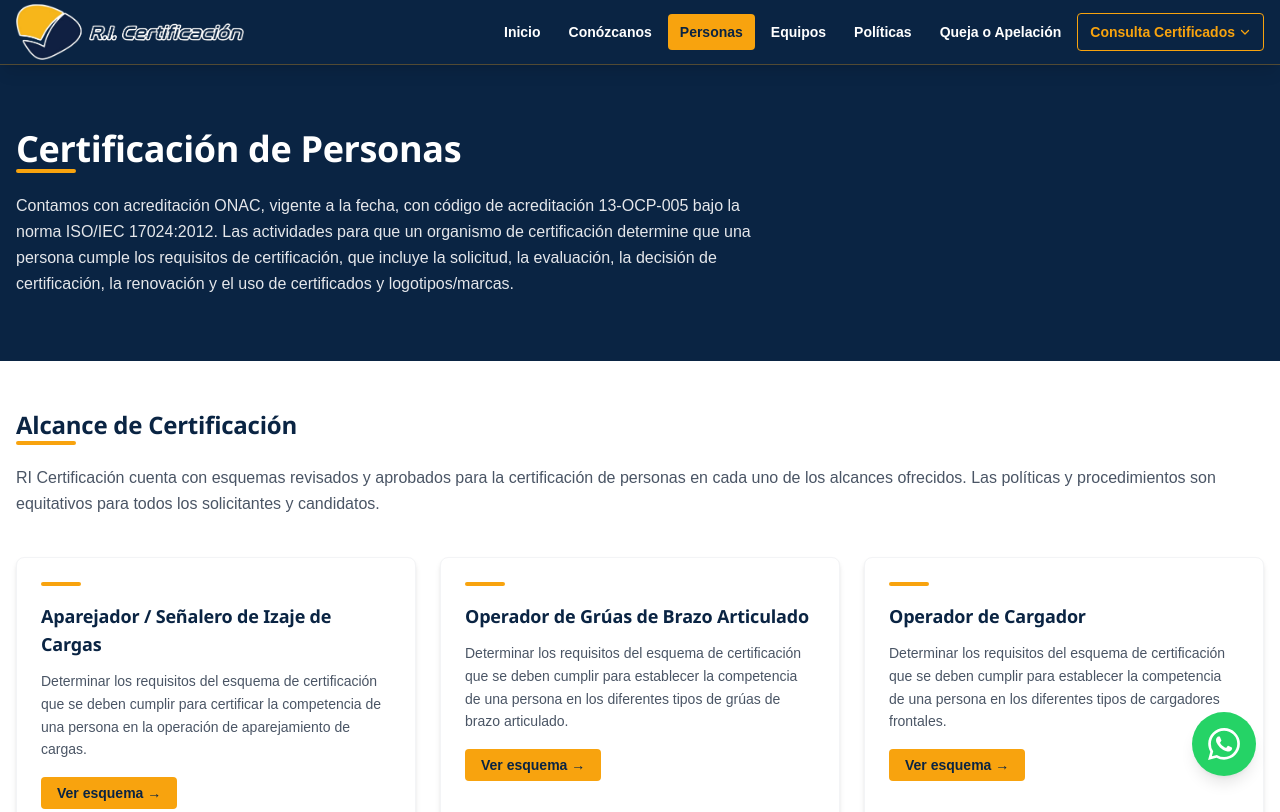
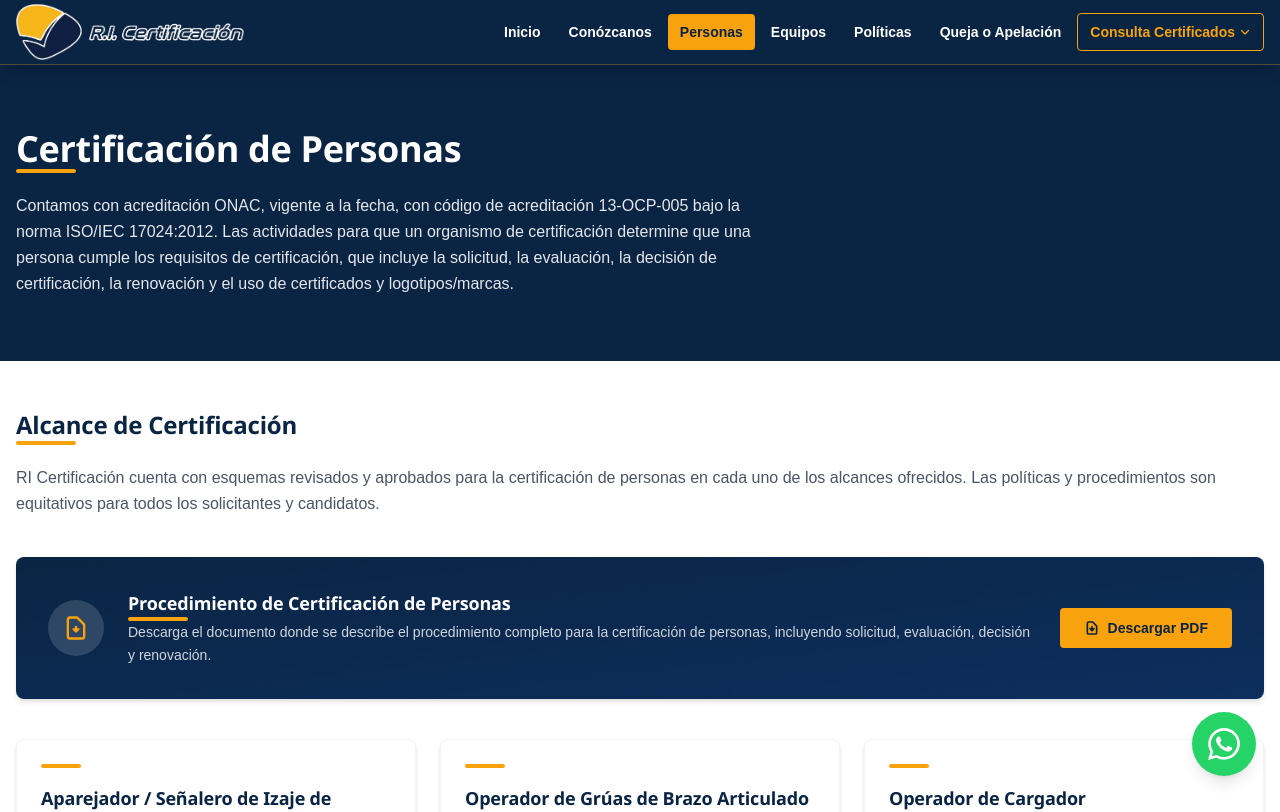
Before and after one commit to CamiloInDev/CertificacionR.I, a React (Vite) app in the folder frontend/: page /personas in a window 1280 px wide. Shown: the top 812 px of the page. Built offline with nearby package versions, Linux system fonts and the light colour scheme.

Commit message:
feat: favicon 192x192, PDF procedimiento en Personas, ruta corregida en Politicas

```diff
--- a/frontend/index.html
+++ b/frontend/index.html
@@ -2,7 +2,8 @@
 <html lang="es">
   <head>
     <meta charset="UTF-8" />
-    <link rel="icon" type="image/png" href="/favicon.png" />
+    <link rel="icon" type="image/png" sizes="512x512" href="/favicon.png" />
+    <link rel="apple-touch-icon" sizes="512x512" href="/favicon.png" />
     <meta name="viewport" content="width=device-width, initial-scale=1.0" />
     <link rel="preconnect" href="https://fonts.googleapis.com" />
     <link rel="preconnect" href="https://fonts.gstatic.com" crossorigin />
--- a/frontend/src/pages/Personas.tsx
+++ b/frontend/src/pages/Personas.tsx
@@ -25,6 +25,33 @@ export default function Personas() {
             uno de los alcances ofrecidos. Las políticas y procedimientos son equitativos para todos los
             solicitantes y candidatos.
           </p>
+        </div>
+
+        <div className="bg-gradient-to-br from-primary to-[#0d2f5e] text-white rounded-lg shadow-md p-6 md:p-8 mb-10 flex flex-col md:flex-row items-start md:items-center gap-4 md:gap-6">
+          <div className="hidden md:flex items-center justify-center w-14 h-14 bg-white/15 rounded-full shrink-0">
+            <svg className="w-7 h-7 text-secondary" fill="none" stroke="currentColor" viewBox="0 0 24 24">
+              <path strokeLinecap="round" strokeLinejoin="round" strokeWidth={2} d="M7 21h10a2 2 0 002-2V9.414a1 1 0 00-.293-.707l-5.414-5.414A1 1 0 0012.586 3H7a2 2 0 00-2 2v14a2 2 0 002 2z" />
+              <path strokeLinecap="round" strokeLinejoin="round" strokeWidth={2} d="M12 11v4m0 0l-2-2m2 2l2-2" />
+            </svg>
+          </div>
+          <div className="flex-1">
+            <h3 className="text-lg font-bold safety-stripe">Procedimiento de Certificación de Personas</h3>
+            <p className="text-gray-300 text-sm mt-1 leading-relaxed">
+              Descarga el documento donde se describe el procedimiento completo para la certificación de personas,
+              incluyendo solicitud, evaluación, decisión y renovación.
+            </p>
+          </div>
+          <a
+            href="/static/brochures/CP-PR-011-Certificacion-de-personas-V.16.pdf"
+            target="_blank"
+            rel="noopener noreferrer"
+            className="inline-flex items-center gap-2 bg-secondary text-primary font-bold px-6 py-2.5 rounded hover:bg-secondary-light transition-colors text-sm shrink-0"
+          >
+            <svg className="w-4 h-4" fill="none" stroke="currentColor" viewBox="0 0 24 24">
+              <path strokeLinecap="round" strokeLinejoin="round" strokeWidth={2.5} d="M12 10v6m0 0l-3-3m3 3l3-3m2 8H7a2 2 0 01-2-2V5a2 2 0 012-2h5.586a1 1 0 01.707.293l5.414 5.414a1 1 0 01.293.707V19a2 2 0 01-2 2z" />
+            </svg>
+            Descargar PDF
+          </a>
         </div>
 
         <div className="grid md:grid-cols-2 lg:grid-cols-3 gap-6">
--- a/frontend/src/pages/Politicas.tsx
+++ b/frontend/src/pages/Politicas.tsx
@@ -401,7 +401,7 @@ export default function Politicas() {
             bajo la norma ISO/IEC 17024.
           </p>
           <a
-            href="/static/brochures/CP-RG-001-Reglamento-Certificacion.pdf"
+            href="/static/brochures/CP-RG-001-Reglamento-de-Certificacion-V.22.pdf"
             target="_blank"
             rel="noopener noreferrer"
             className="inline-block bg-secondary text-primary font-bold px-6 py-2 rounded hover:bg-secondary-light transition-colors text-sm"
```
Also changed, not shown: frontend/public/favicon.png, 1 other file (tests, documents, lock files or other folders).
